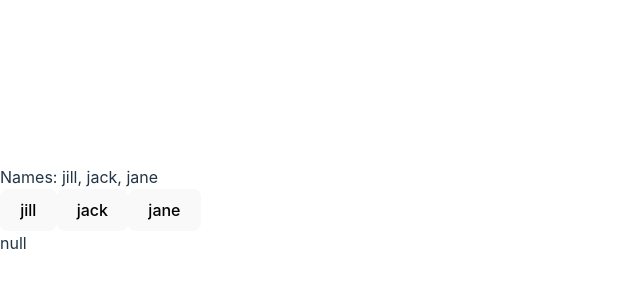
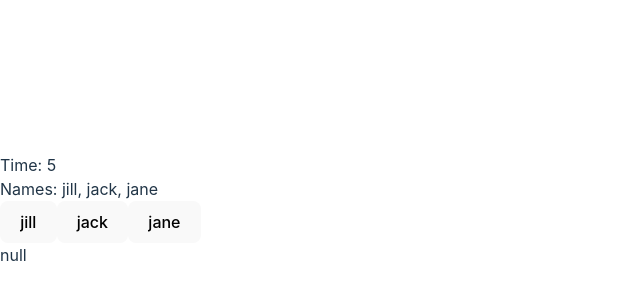
Before and after one commit to sung8/react-state-mgmt-study, a React (Vite) app: page / in a window 1280 px wide. Shown: the part 190-490 px from the top of the page, without its empty margins (0-640 px from the left). Built offline with nearby package versions, Linux system fonts and the light colour scheme.

Commit message:
useEffect -  avoiding infinite loop with alternate way of calling useState's setter, useEffect cleanup function

```diff
--- a/src/App.jsx
+++ b/src/App.jsx
@@ -1,4 +1,20 @@
 import { useState, useEffect } from 'react';
+
+const Stopwatch = () => {
+  const [time, setTime] = useState(0);
+
+  useEffect(() => {
+    const interval = setInterval(() => {
+      setTime((t) => {
+        console.log(t);
+        return t + 1;
+      });
+    }, 1000);
+    return () => clearInterval(interval);
+  }, []);
+
+  return <div>Time: {time}</div>;
+};
 
 function App() {
   const [names, setNames] = useState([]);
@@ -19,6 +35,7 @@ function App() {
 
   return (
     <div className="App">
+      <Stopwatch />
       <div>Names: {names.join(', ')}</div>
       <div>
         {names.map((name) => (
```
